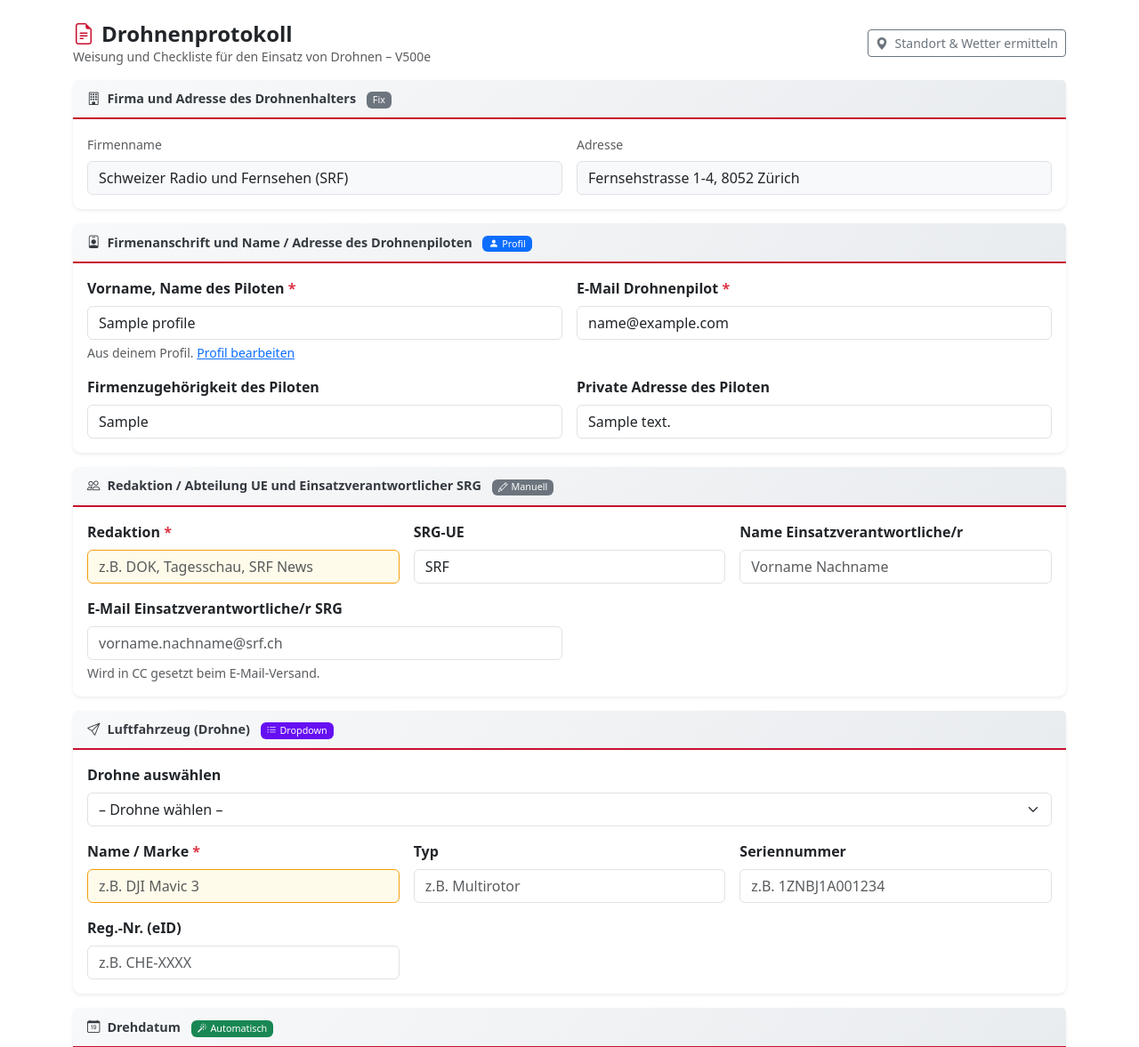
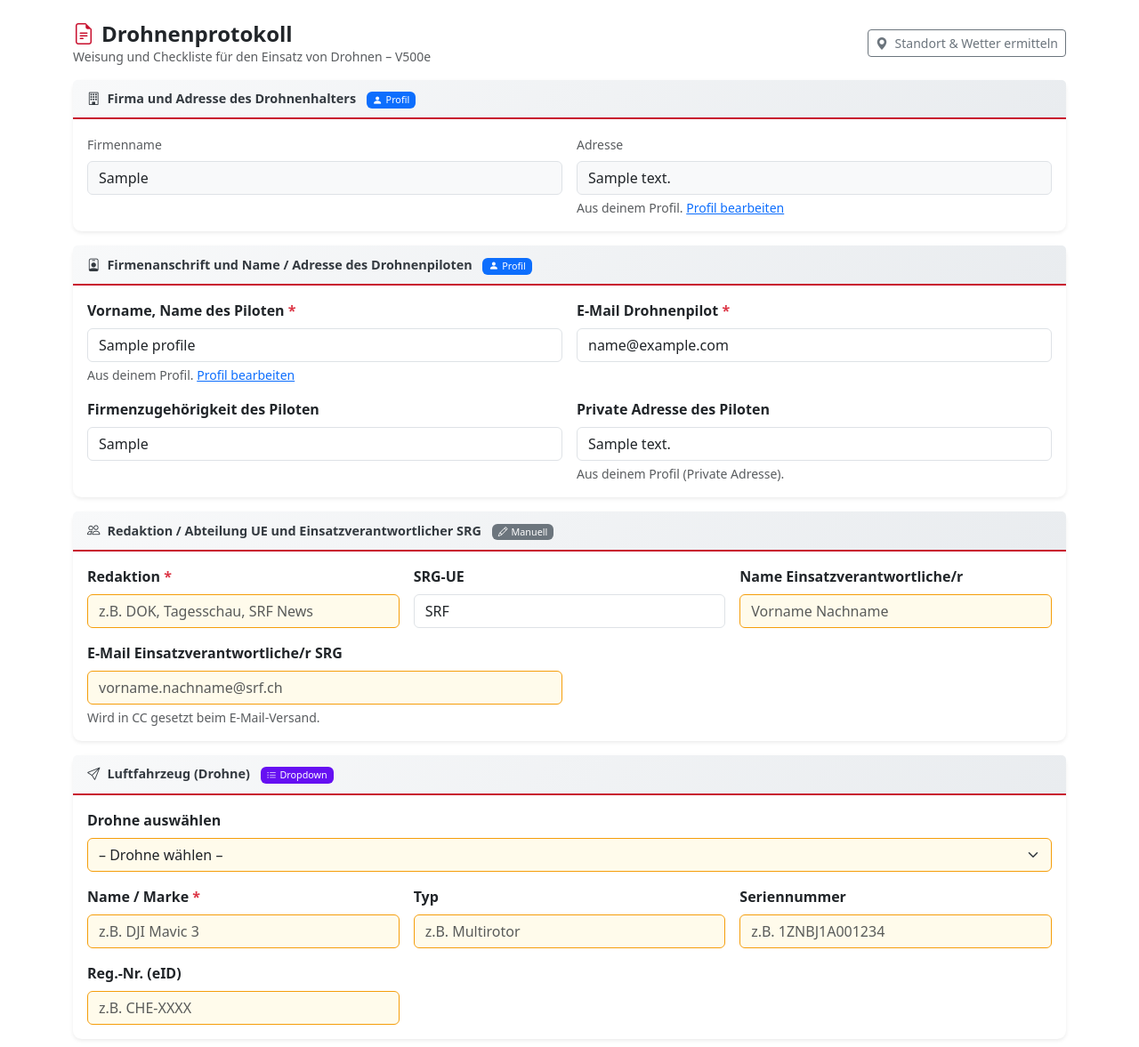
Before and after one commit to urswilli/drohnenprotokoll-tool, a Flask app: page / in a window 1280 px wide. Shown: the part 56-1233 px from the top of the page at 89% size. Run offline with Flask 3, Linux system fonts and the light colour scheme; the visitor is signed in with stand-in values (Sample User, id 1); data comes from the database, SQL or seed files in the repository; tables that the repository leaves empty hold one stand-in row (values such as "Sample post").

Commit message:
fix: Highlighting alle Felder, PDF-Namen, Adressen-Split, grüner Text
- Leere-Felder-Highlight auf alle Eingaben ausgeweitet (nicht nur required)
- PDF: Text121=eva_name, Text131=pilot_name korrekt zugewiesen (war vertauscht)
- Profil: Adresse in Firmen-Adresse (pilot_company_address) und Private Adresse aufgeteilt
- DB: neue Spalte pilot_company_address in profiles (ALTER TABLE für Bestandsuser)
- Hauptformular Section 1: Drohnenhalter dynamisch aus Profil (mit SRF-Fallback)
- PDF: Info.32 leer (grüner Hinweistext), Info.33/34 wieder mit EVA-/Pilot-Name

Co-Authored-By: Claude Sonnet 4.6 <noreply@anthropic.com>

```diff
--- a/app.py
+++ b/app.py
@@ -95,6 +95,7 @@ def init_db():
                 pilot_email TEXT DEFAULT '',
                 pilot_company TEXT DEFAULT '',
                 pilot_address TEXT DEFAULT '',
+                pilot_company_address TEXT DEFAULT '',
                 FOREIGN KEY (user_id) REFERENCES users(id)
             );
             CREATE TABLE IF NOT EXISTS aircraft (
@@ -130,6 +131,10 @@ def init_db():
         ''')
         try:
             conn.execute("ALTER TABLE drones ADD COLUMN reg_nr TEXT DEFAULT ''")
+        except Exception:
+            pass
+        try:
+            conn.execute("ALTER TABLE profiles ADD COLUMN pilot_company_address TEXT DEFAULT ''")
         except Exception:
             pass
         if conn.execute('SELECT COUNT(*) FROM sendeformate').fetchone()[0] == 0:
@@ -183,13 +188,13 @@ def fill_pdf(form_data):
     today = date.today().strftime('%Y/%m/%d')
 
     fields = {
-        # Fixed Drohnenhalter fields
-        'Text111': 'Schweizer Radio und Fernsehen (SRF)',
-        'Text112': 'Fernsehstrasse 1-4\n8052 Zürich',
+        # Drohnenhalter (aus Profil, mit SRF-Fallback)
+        'Text111': form_data.get('drone_holder_company', '').strip() or 'Schweizer Radio und Fernsehen (SRF)',
+        'Text112': form_data.get('drone_holder_address', '').strip() or 'Fernsehstrasse 1-4\n8052 Zürich',
 
-        # Pilot (from profile)
-        'Text121': form_data.get('pilot_name', ''),
-        'Text131': form_data.get('eva_name', ''),
+        # Text12x = EVA-Sektion (mit Redaktion/SRG-UE), Text13x = Pilot-Sektion (mit Wohnadresse)
+        'Text121': form_data.get('eva_name', ''),
+        'Text131': form_data.get('pilot_name', ''),
         'Text132': form_data.get('pilot_address', ''),
 
         # Einsatz details
@@ -245,9 +250,9 @@ def fill_pdf(form_data):
         'Info.19': '',
         'Info.20': '',
         'Info.31': '',
-        'Info.32': '',
-        'Info.33': '',
-        'Info.34': '',
+        'Info.32': '',                                # grüner Hinweistext oberhalb Ort/Datum – hide
+        'Info.33': form_data.get('eva_name', ''),     # "Vorname, Nachname" unter E-Mail (EVA)
+        'Info.34': form_data.get('pilot_name', ''),   # "Vorname, Nachname" unter E-Mail (Pilot)
 
         # JA confirmation
         'JA': '/Ja',
@@ -495,18 +500,20 @@ def profile():
             action = request.form.get('action')
 
             if action == 'save_profile':
-                conn.execute('''INSERT INTO profiles(user_id,pilot_name,pilot_email,pilot_company,pilot_address)
-                    VALUES(?,?,?,?,?)
+                conn.execute('''INSERT INTO profiles(user_id,pilot_name,pilot_email,pilot_company,pilot_address,pilot_company_address)
+                    VALUES(?,?,?,?,?,?)
                     ON CONFLICT(user_id) DO UPDATE SET
                     pilot_name=excluded.pilot_name,
                     pilot_email=excluded.pilot_email,
                     pilot_company=excluded.pilot_company,
-                    pilot_address=excluded.pilot_address''',
+                    pilot_address=excluded.pilot_address,
+                    pilot_company_address=excluded.pilot_company_address''',
                     (user_id,
                      request.form.get('pilot_name',''),
                      request.form.get('pilot_email',''),
                      request.form.get('pilot_company',''),
-                     request.form.get('pilot_address','')))
+                     request.form.get('pilot_address',''),
+                     request.form.get('pilot_company_address','')))
                 conn.commit()
                 flash('Profil gespeichert.', 'success')
 
--- a/templates/form.html
+++ b/templates/form.html
@@ -15,20 +15,25 @@
 <form method="post" action="{{ url_for('submit') }}" id="drohnenForm">
 
 <!-- ═══════════════════════════ 1. DROHNENHALTER ════════════════════════════ -->
+{% set holder_company = (profile.pilot_company if profile and profile.pilot_company else 'Schweizer Radio und Fernsehen (SRF)') %}
+{% set holder_address = (profile.pilot_company_address if profile and profile.pilot_company_address else 'Fernsehstrasse 1-4, 8052 Zürich') %}
 <div class="card mb-3 border-0 shadow-sm">
   <div class="card-header section-header">
     <i class="bi bi-building me-2"></i>Firma und Adresse des Drohnenhalters
-    <span class="badge bg-secondary ms-2 fw-normal">Fix</span>
+    <span class="badge bg-profile ms-2 fw-normal"><i class="bi bi-person-fill me-1"></i>Profil</span>
   </div>
   <div class="card-body">
     <div class="row g-3">
       <div class="col-md-6">
         <label class="form-label text-muted small">Firmenname</label>
-        <input type="text" class="form-control bg-light" value="Schweizer Radio und Fernsehen (SRF)" readonly>
+        <input type="text" class="form-control bg-light" value="{{ holder_company }}" readonly>
+        <input type="hidden" name="drone_holder_company" value="{{ holder_company }}">
       </div>
       <div class="col-md-6">
         <label class="form-label text-muted small">Adresse</label>
-        <input type="text" class="form-control bg-light" value="Fernsehstrasse 1-4, 8052 Zürich" readonly>
+        <input type="text" class="form-control bg-light" value="{{ holder_address }}" readonly>
+        <input type="hidden" name="drone_holder_address" value="{{ holder_address }}">
+        <div class="form-text">Aus deinem Profil. <a href="{{ url_for('profile') }}">Profil bearbeiten</a></div>
       </div>
     </div>
   </div>
@@ -66,6 +71,7 @@
         <input type="text" name="pilot_address" class="form-control"
                value="{{ profile.pilot_address if profile else '' }}"
                placeholder="Strasse, PLZ Ort">
+        <div class="form-text">Aus deinem Profil (Private Adresse).</div>
       </div>
     </div>
   </div>
@@ -501,16 +507,20 @@ document.getElementById('evaName')?.addEventListener('input', syncEva);
 document.getElementById('evaEmail')?.addEventListener('input', syncEva);
 syncEva();
 
-// Empty required field highlighting
+// Empty field highlighting (alle Eingaben ausser Hidden/Checkbox/Readonly/Button)
 function updateEmptyHighlight(el) {
   const empty = !el.value || !el.value.trim();
   el.classList.toggle('field-empty', empty);
 }
 function initEmptyHighlight() {
-  document.querySelectorAll('#drohnenForm [required]').forEach(el => {
+  const selector =
+    '#drohnenForm input:not([type=hidden]):not([type=checkbox]):not([type=button]):not([type=submit]):not([type=reset]):not([readonly]), '
+    + '#drohnenForm select, #drohnenForm textarea';
+  document.querySelectorAll(selector).forEach(el => {
     updateEmptyHighlight(el);
     el.addEventListener('input',  () => updateEmptyHighlight(el));
     el.addEventListener('change', () => updateEmptyHighlight(el));
+    el.addEventListener('blur',   () => updateEmptyHighlight(el));
   });
 }
 initEmptyHighlight();
```
Also changed, not shown: templates/profile.html (+10 -3 lines).
